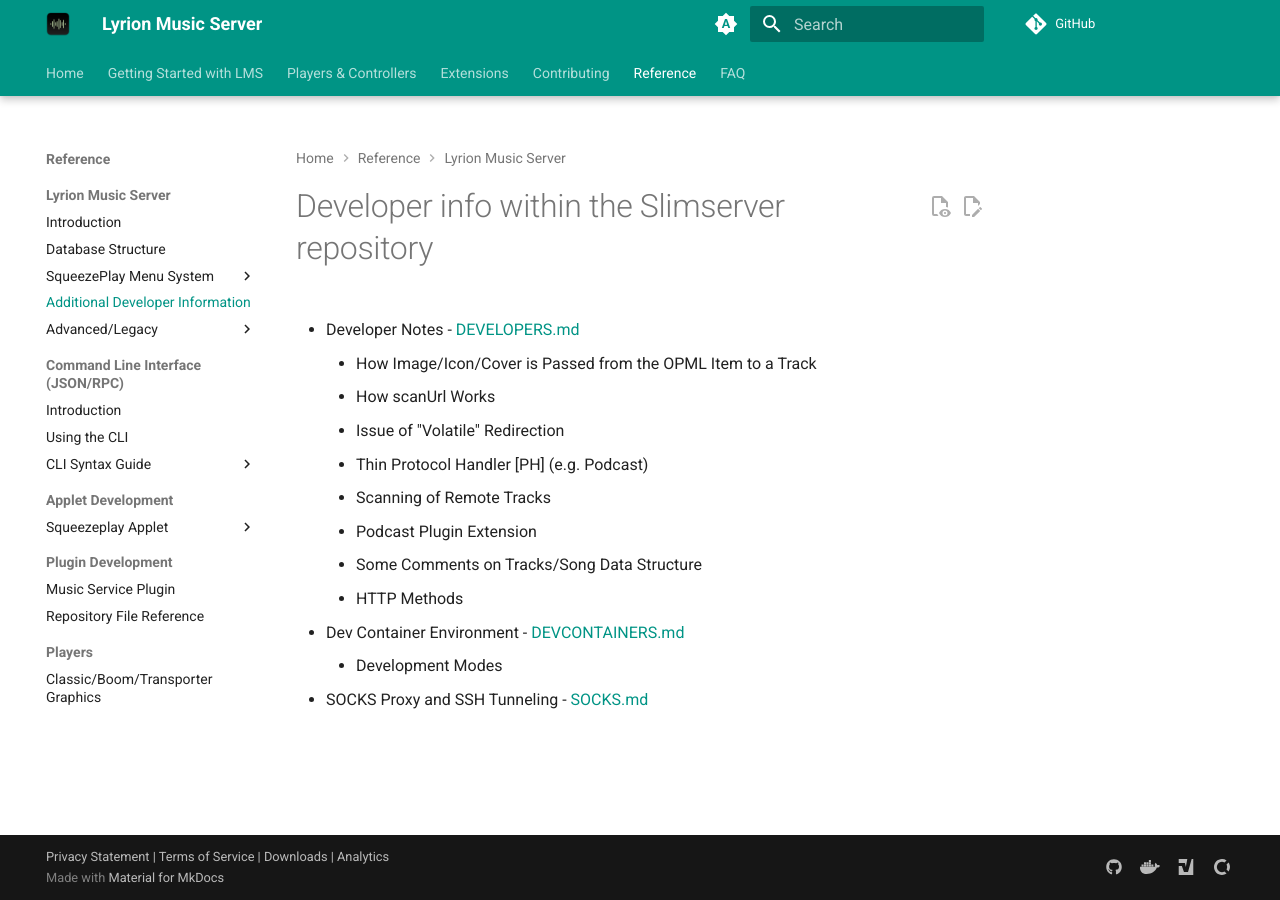
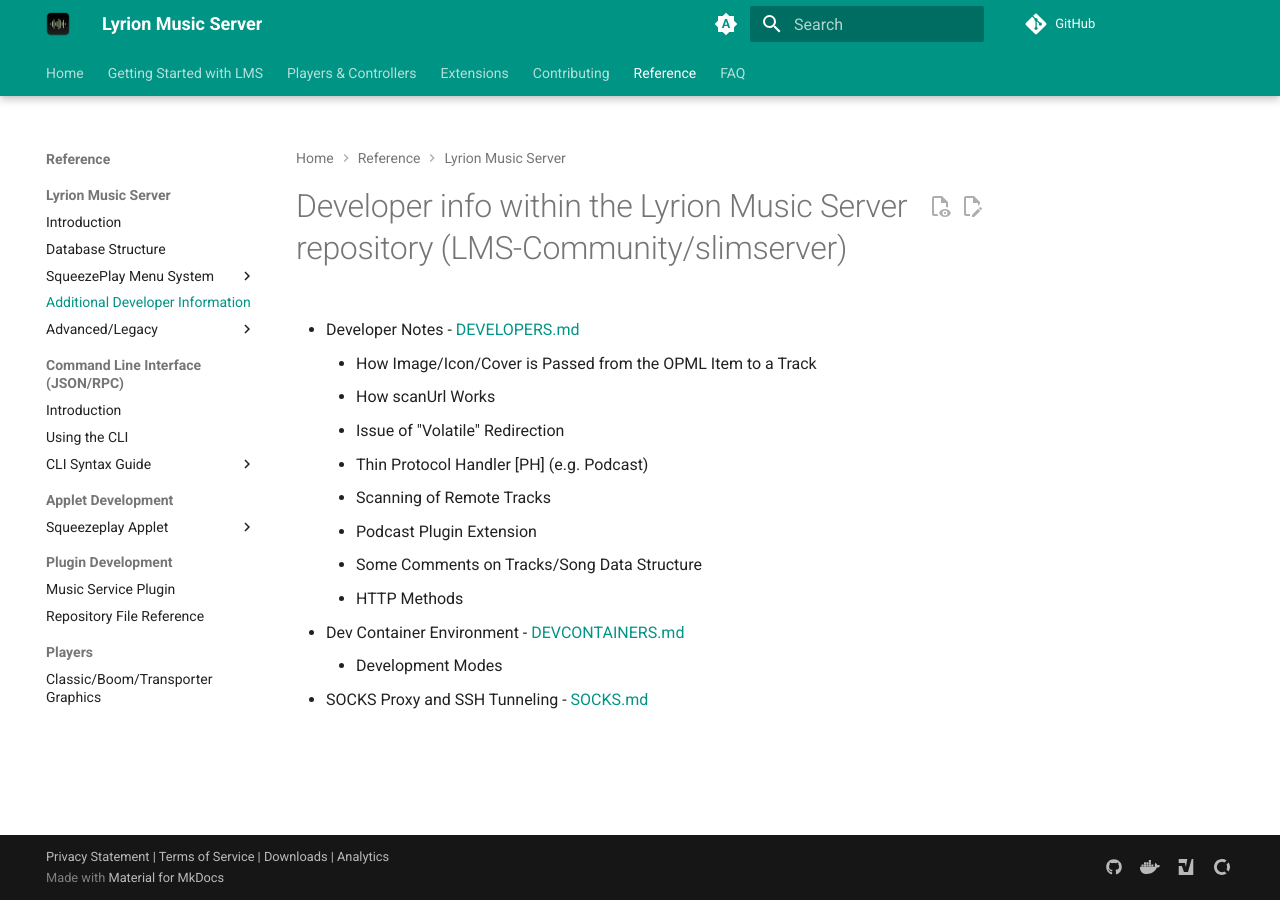
Before and after one commit to LMS-Community/lms-community.github.io, an MkDocs documentation site: the page built from docs/reference/additional-developer-info.md, in a window 1280 px wide. Built offline with MkDocs 1.6.1 and Material for MkDocs 9.7.7, drawn with Linux system fonts in a browser that asks for light colours; a script that is not in the unit is left out; plug-ins that fetch from the network failed and are left out; comment, search, counter and statistics services are not loaded.

Commit message:
Upate of one file to use correct appellation for the Lyrion Music Server repository
Signed-off-by: Daksol jr_edge@yahoo.com

```diff
--- a/docs/reference/additional-developer-info.md
+++ b/docs/reference/additional-developer-info.md
@@ -3,7 +3,7 @@
 title: Additional Developer Info
 ---
 
-# Developer info within the Slimserver repository
+# Developer info within the Lyrion Music Server repository (LMS-Community/slimserver)
 
 * Developer Notes - [DEVELOPERS.md](https://github.com/LMS-Community/slimserver/blob/HEAD/DEVELOPERS.md)
 
```
